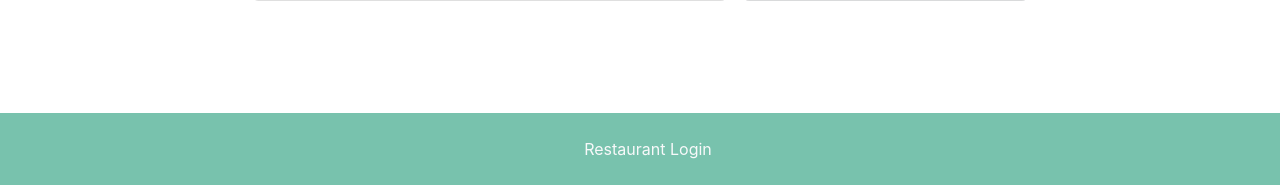
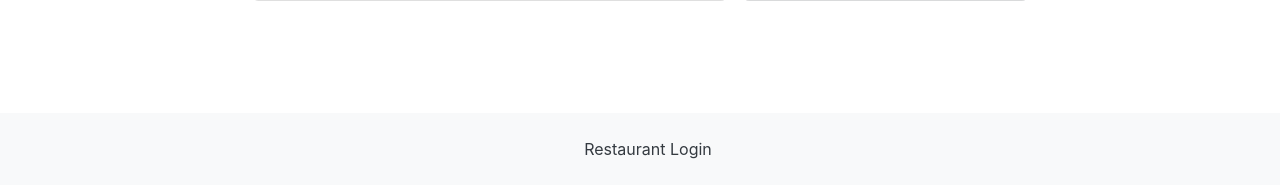
Before and after one commit to Code-Institute-Submissions/brads-burgers, a Django app: page /customer/order in a window 1280 px wide. Shown: the part 615-800 px from the top of the page. Run offline with Django 3.2, Linux system fonts and the light colour scheme; some libraries are stand-ins or nearby versions.

Commit message:
Change color of footer

```diff
--- a/customer/templates/customer/footer.html
+++ b/customer/templates/customer/footer.html
@@ -1,5 +1,5 @@
-<footer class="page-footer font-small bg-primary fixed-bottom">
+<footer class="page-footer font-small bg-light fixed-bottom">
     <div class="text-center p-4">
-        <a href="#" class="ml-3 text-light">Restaurant Login</a>
+        <a href="#" class="ml-3 text-dark">Restaurant Login</a>
     </div>
 </footer>
```
